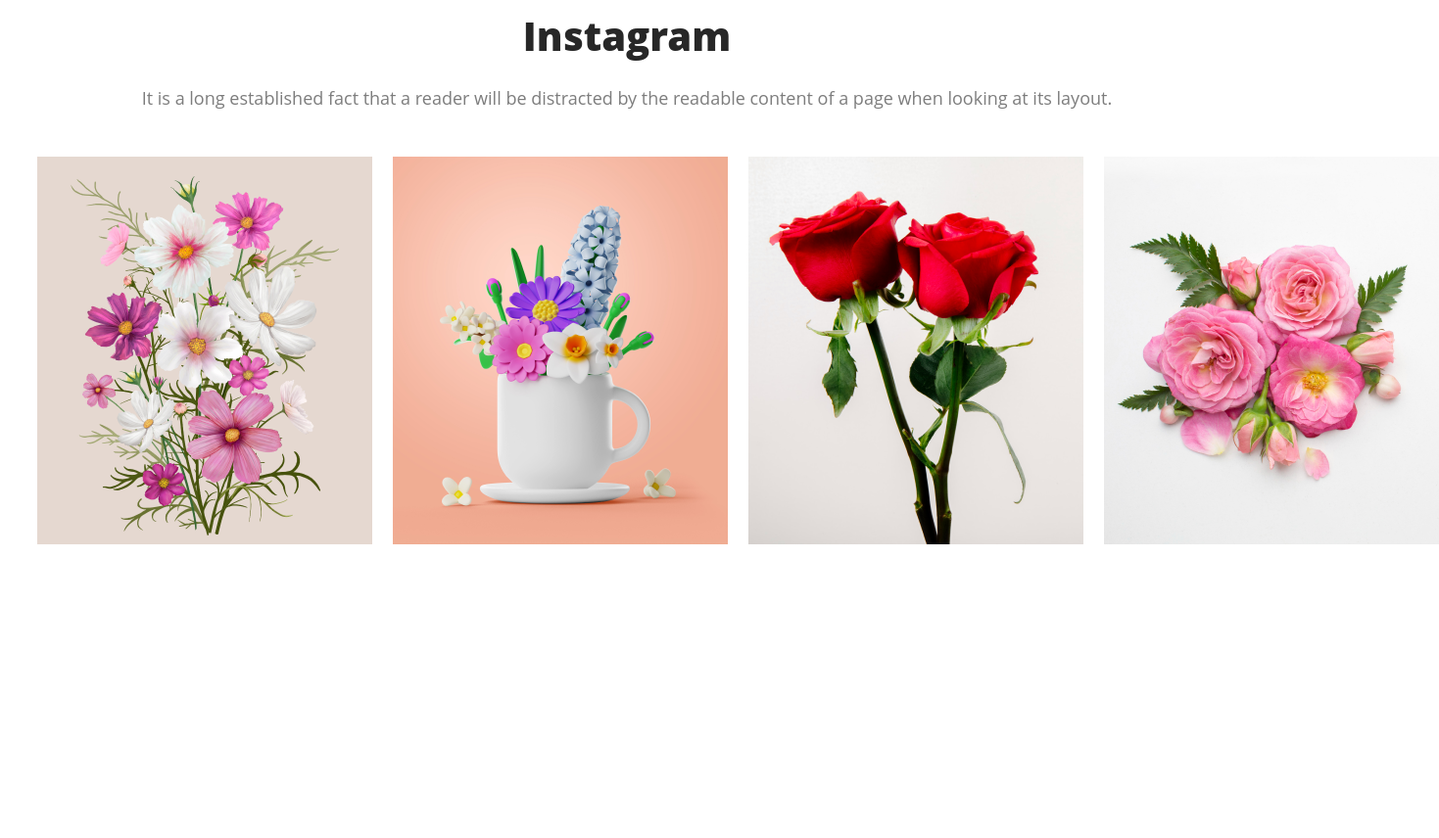
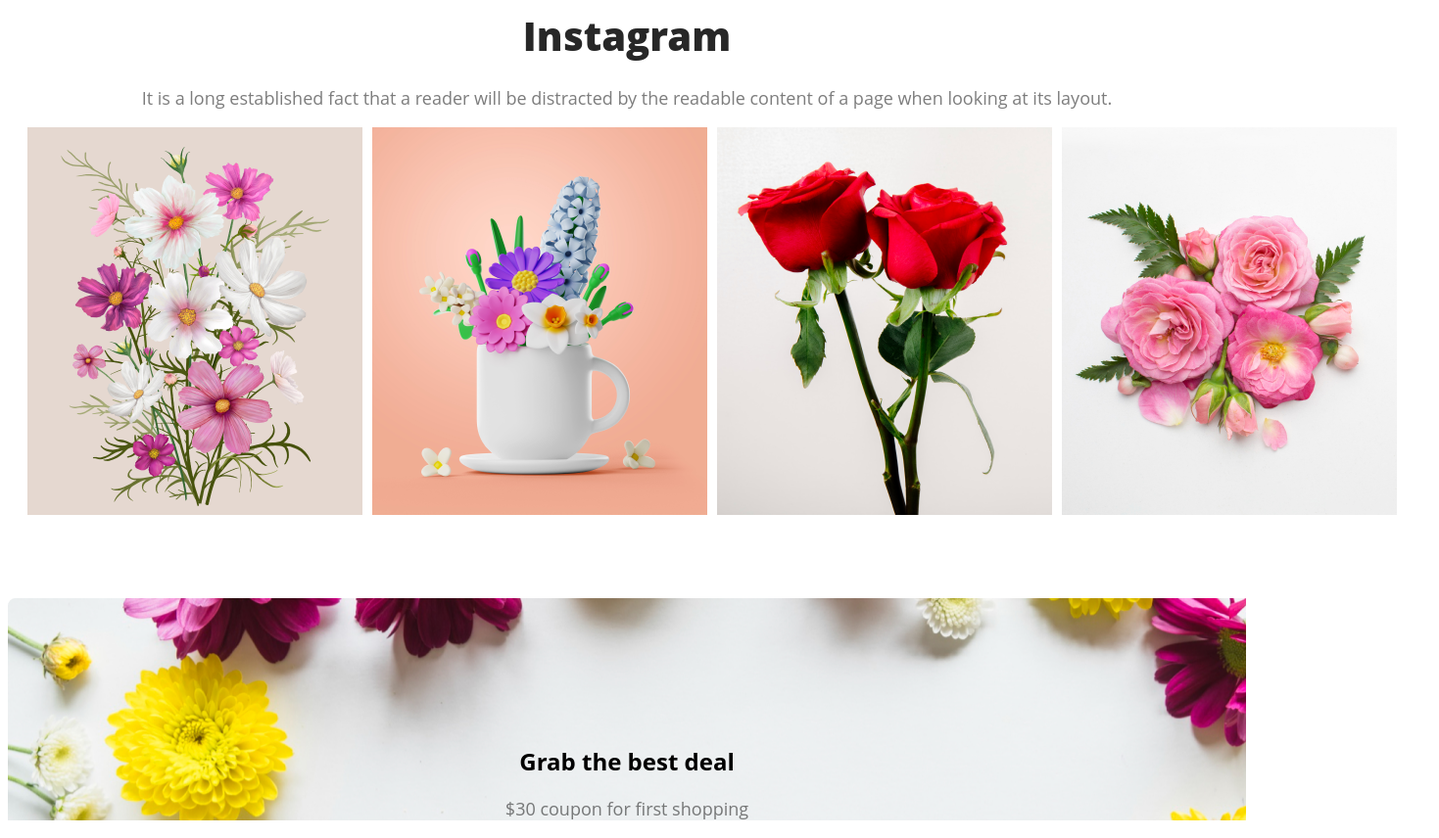
Before and after one commit to rafidalwahid/Assignment-1, a plain HTML site: page index.html in a window 1280 px wide. Shown: the part 1920-2776 px from the top of the page at 98% size, 1469 px wide, since content can reach past the window. Before the commit the page ends 2481 px from the top, so only its background shows below. Drawn offline with Linux system fonts and the light colour scheme.

Commit message:
update latest deal

```diff
--- a/index.html
+++ b/index.html
@@ -71,16 +71,32 @@
           </div>
         </div>
       </section>
-
-      <section class="instagram">
-        <h4 class="instagram-title">Instagram</h4>
-        <p class="instagram-description">It is a long established fact that a reader will be distracted by the readable content of a page when looking at its layout.</p>
-        <div class="instagram-pic">
-            <div class="instagram-photo"><img src="Flower Asset/Rectangle 4.png" alt=""></div>
-            <div class="instagram-photo"><img src="Flower Asset/Rectangle 5.png" alt=""></div>
-            <div class="instagram-photo"><img src="Flower Asset/Rectangle 6.png" alt=""></div>
-            <div class="instagram-photo"><img src="Flower Asset/Flower 01.png" alt=""></div>
-        </div>
+      <section>
+        <section class="instagram">
+          <h4 class="instagram-title">Instagram</h4>
+          <p class="instagram-description">
+            It is a long established fact that a reader will be distracted by
+            the readable content of a page when looking at its layout.
+          </p>
+          <div class="instagram-pic">
+            <div class="instagram-photo">
+              <img src="Flower Asset/Rectangle 4.png" alt="" />
+            </div>
+            <div class="instagram-photo">
+              <img src="Flower Asset/Rectangle 5.png" alt="" />
+            </div>
+            <div class="instagram-photo">
+              <img src="Flower Asset/Rectangle 6.png" alt="" />
+            </div>
+            <div class="instagram-photo">
+              <img src="Flower Asset/Flower 01.png" alt="" />
+            </div>
+          </div>
+        </section>
+      </section>
+      <section class="latest-deals">
+        <h2 class="latest-deals-title">Grab the best deal</h2>
+        <p class="latest-deals-details">$30 coupon for first shopping</p>
       </section>
 
     </main>
--- a/styles/style.css
+++ b/styles/style.css
@@ -184,8 +184,8 @@ body {
   font-weight: 400;
 }
 
-.instagram-pic {
-  display: flex;
+/* .instagram-pic {
+    display: flex;
     gap: 3px;
 
 }
@@ -195,4 +195,27 @@ body {
     height: 20px;
     width: 300px;
 
+} */
+
+.instagram-pic {
+  margin: 5px 20px;
+  display: flex;
+  gap: 10px;
+  margin-bottom: 80px;
 }
+
+.latest-deals {
+  background-image: url("../Flower Asset/Rectangle\ 9.png");
+  background-repeat: no-repeat;
+}
+
+.latest-deals-title {
+  padding: 150px 500px 0px 500px;
+  text-align: center;
+}
+.latest-deals-details {
+  color: rgba(39, 39, 39, 0.6);
+  text-align: center;
+  font-size: 18px;
+  font-weight: 400;
+}
```
